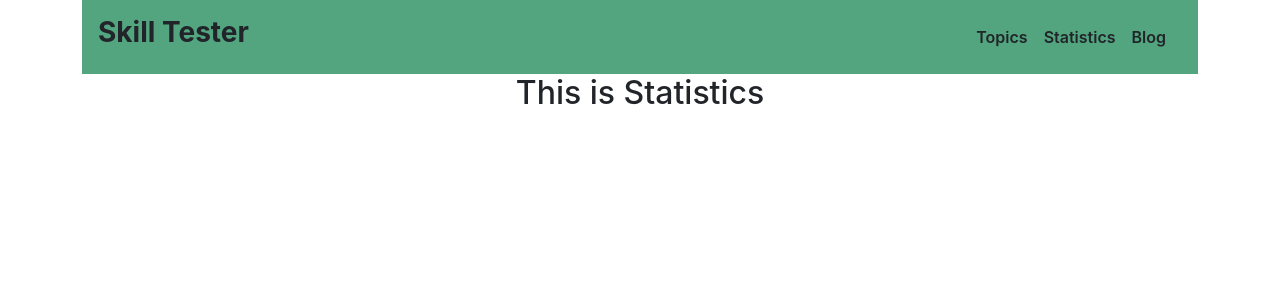
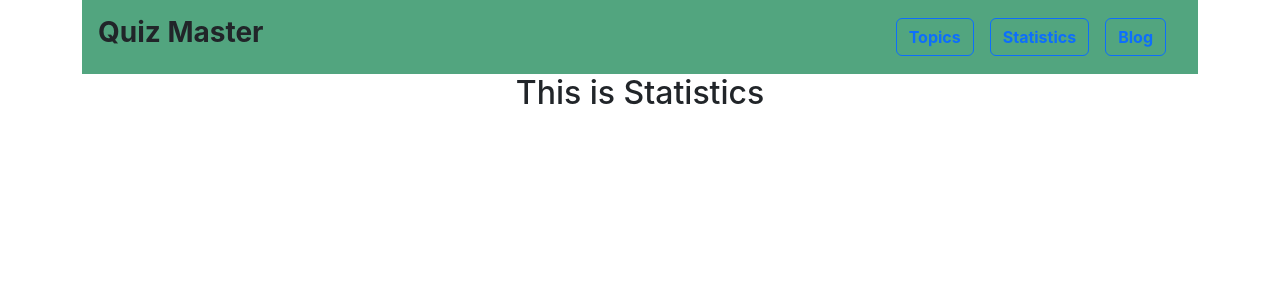
Before and after one commit to mamun-prodhan/Quize-Master, a React (Create React App) app: page /statistics in a window 1280 px wide. Shown: the top 300 px of the page. Built offline with nearby package versions, Linux system fonts and the light colour scheme.

Commit message:
favicon added & navbar bug fixed

```diff
--- a/public/index.html
+++ b/public/index.html
@@ -25,7 +25,7 @@
       work correctly both with client-side routing and a non-root public URL.
       Learn how to configure a non-root public URL by running `npm run build`.
     -->
-  <title>React App</title>
+  <title>Quiz Master</title>
 </head>
 
 <body>
--- a/src/components/Header/Header.js
+++ b/src/components/Header/Header.js
@@ -5,12 +5,12 @@ const Header = () => {
     return (
         <nav className='p-3  bg-success text-dark bg-opacity-75 d-flex justify-content-between align-items-center'>
             <div>
-                <h3 className='fw-bold'>Skill Tester</h3>
+                <h3 className='fw-bold'>Quiz Master</h3>
             </div>
             <div>
-                <Link to='/' className='text-decoration-none me-3 text-dark fw-semibold'>Topics</Link>
-                <Link to='/statistics' className='text-decoration-none me-3 text-dark fw-semibold'>Statistics</Link>
-                <Link to='/blog'  className='text-decoration-none me-3 text-dark fw-semibold'>Blog</Link>
+                <Link to='/' className='text-decoration-none me-3 fw-bold btn btn-outline-primary'>Topics</Link>
+                <Link to='/statistics' className='text-decoration-none me-3 fw-bold btn btn-outline-primary'>Statistics</Link>
+                <Link to='/blog'  className='text-decoration-none me-3 fw-bold btn btn-outline-primary'>Blog</Link>
             </div>
         </nav>
     );
```
Also changed, not shown: 1 other file (tests, documents, lock files or other folders).
